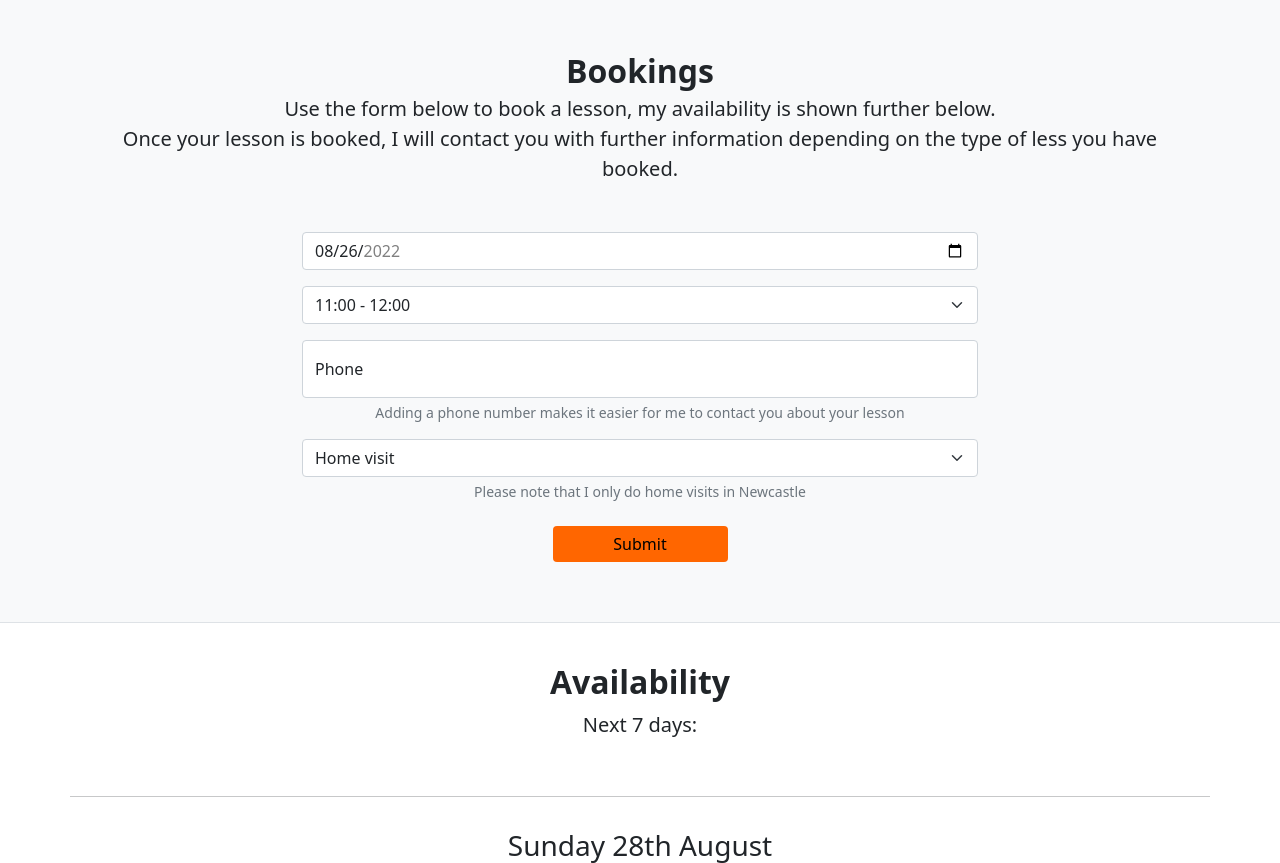
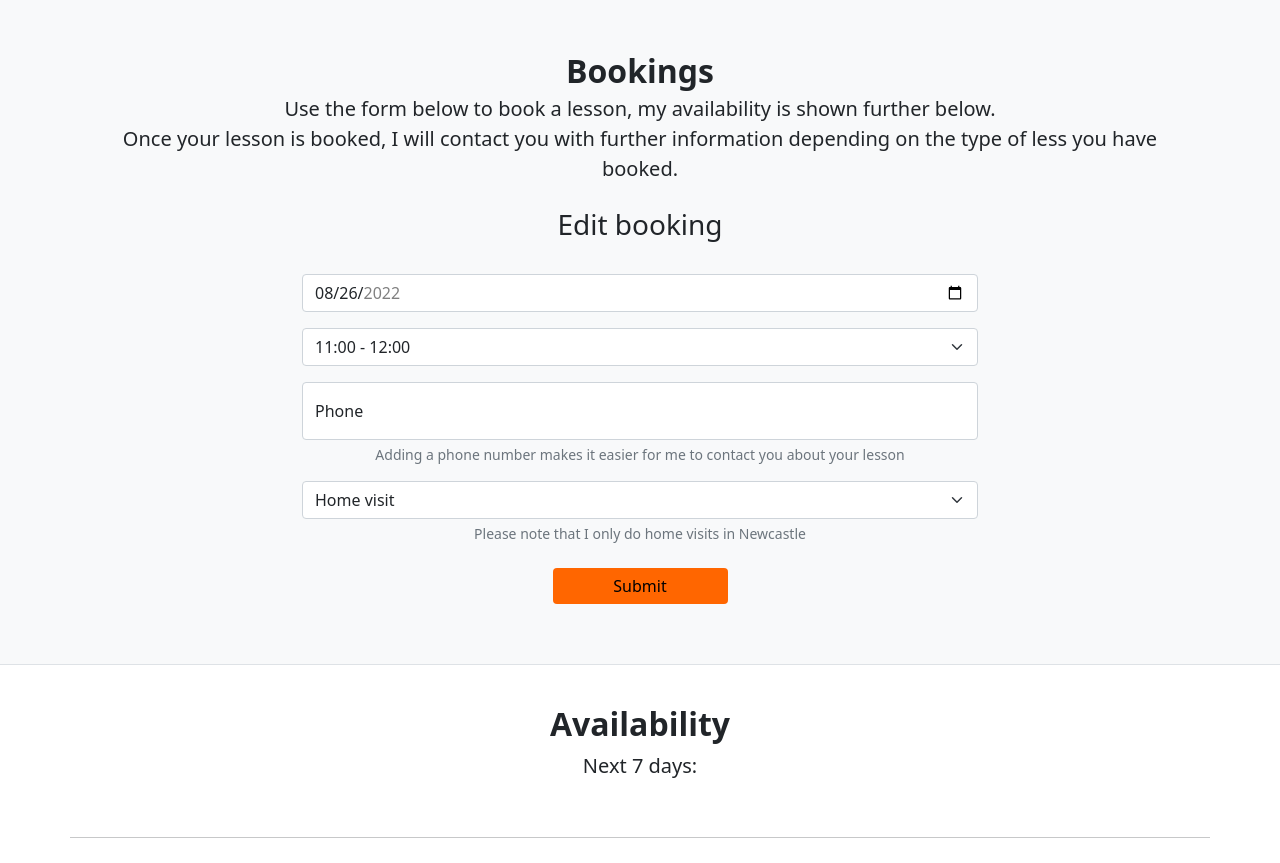
Before and after one commit to adamhatton/john-breedon-bass-tuition-pp4, a Django app: page /bookings/edit_booking/4/ in a window 1280 px wide. Shown: the part 56-919 px from the top of the page. Run offline with Django 3.2, Linux system fonts and the light colour scheme; a user stored in the database is signed in; data comes from the database, SQL or seed files in the repository; both versions use the stored data as it was after the commit; some libraries are stand-ins or nearby versions.

Commit message:
Add edit booking header into bookings.html for edit view

```diff
--- a/bookings/views.py
+++ b/bookings/views.py
@@ -28,6 +28,7 @@ class BookingsPage(View):
             {
                 'booking_availability': booking_availability,
                 'booking_form': booking_form,
+                'edit_booking': False,
             },
         )
 
@@ -59,6 +60,7 @@ class BookingsPage(View):
             'bookings.html',
             {
                 'booking_form': booking_form,
+                'edit_booking': False,
             },
         )
 
@@ -92,6 +94,7 @@ class EditBooking(View):
             {
                 'booking_availability': booking_availability,
                 'booking_form': booking_form,
+                'edit_booking': True,
             },
         )
 
@@ -130,6 +133,7 @@ class EditBooking(View):
             {
                 'booking_availability': booking_availability,
                 'booking_form': booking_form,
+                'edit_booking': True,
             },
         )
 
--- a/templates/bookings.html
+++ b/templates/bookings.html
@@ -9,7 +9,10 @@
             <h2 class="fw-bolder mb-1">Bookings</h2>
             <p class="lead mb-0 booking-lead">Use the form below to book a lesson, my availability is shown further below.</p>
             <p class="lead mb-0 booking-lead">Once your lesson is booked, I will contact you with further information depending on the type of less you have booked.</p>
-            <form id="bookings-form" class="form-width mt-5" method="POST">
+            {% if edit_booking == True %}
+            <h3 class="mt-4">Edit booking</h3>
+            {% endif %}
+            <form id="bookings-form" class="form-width mt-4" method="POST">
                 {% crispy booking_form booking_form.helper %}
             </form>
         </div>
```
Also changed, not shown: db.sqlite3.
